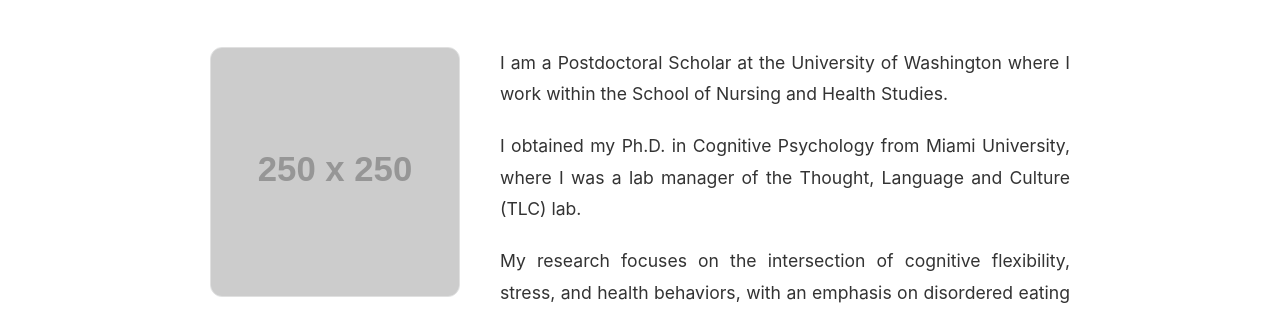
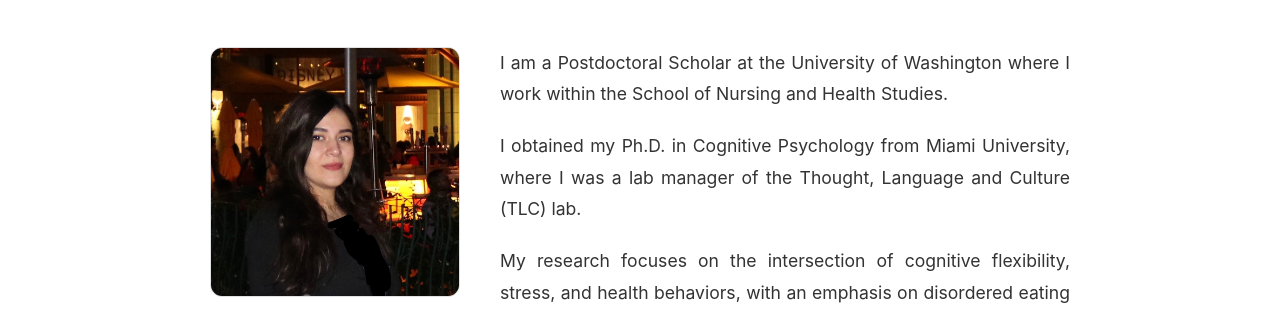
Before and after one commit to Nikihayat/nikihayat.github.io, a plain HTML site: page index.html in a window 1280 px wide. Shown: the part 180-494 px from the top of the page. Drawn offline with Linux system fonts and the light colour scheme; placeholder pictures from the web are drawn by us.

Commit message:
Update index.html

```diff
--- a/index.html
+++ b/index.html
@@ -328,7 +328,7 @@
         <!-- Profile and Bio -->
         <div class="profile-container">
             <div class="profile-section">
-                <img src="https://via.placeholder.com/250x250/ecf0f1/7f8c8d?text=profile.jpg" alt="Niki Hayatbini" class="profile-pic">
+                <img src="profile.jpg" alt="Niki Hayatbini" class="profile-pic">
 
                 <!-- Social Media Icons -->
                 <div class="social-icons">
```
